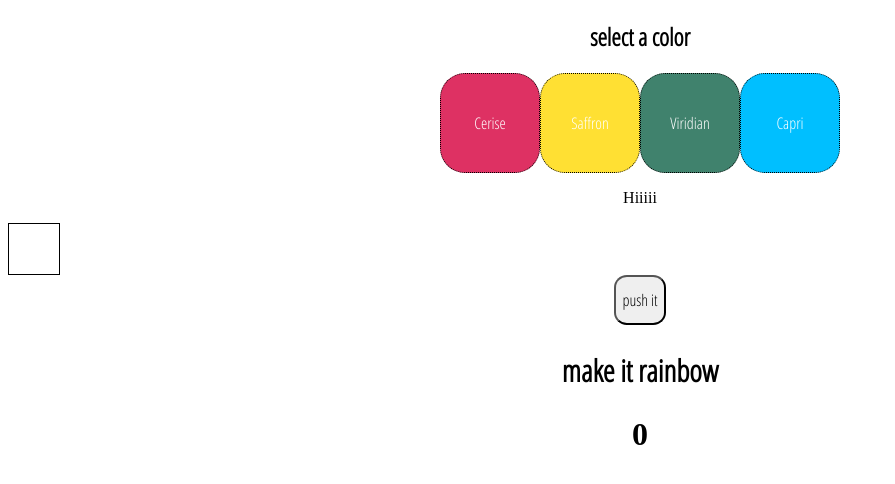
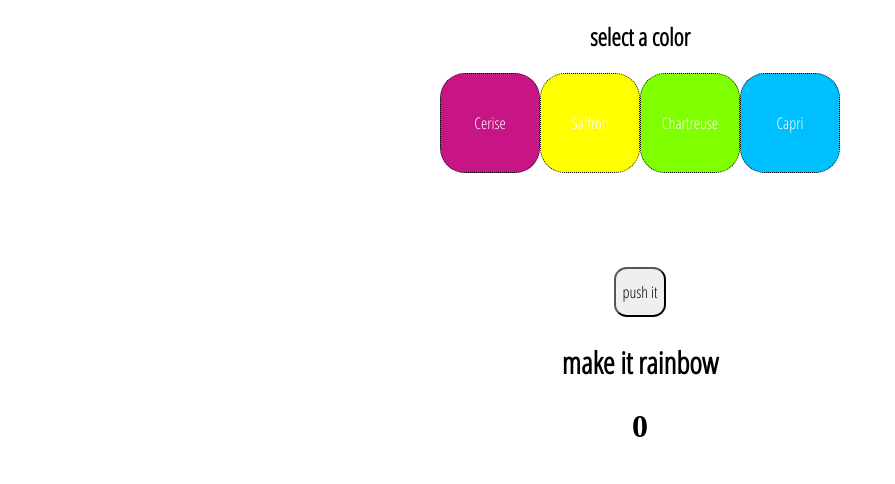
Before and after one commit to lacrivella/react-exercise, a React app: page / in a window 1280 px wide. Shown: the top 484 px of the page, without its empty margins (0-895 px from the left). Built offline with nearby package versions, Linux system fonts and the light colour scheme.

Commit message:
made my color div into it's own component

```diff
--- a/src/components/App.js
+++ b/src/components/App.js
@@ -18,7 +18,7 @@ export default class App extends Component {
     color: ''
   };
 
-  colorClick = color => {
+  colorClickState = color => {
     this.setState({ color });
   }
   render() {
@@ -35,7 +35,7 @@ export default class App extends Component {
        <Cat name="Omi" breed="Bombay" color="black short hair" />
        <Color hex="#3B444B" rgb={{ red: 58, green: 68, blue: 75 }} name="arsenic gray" />
        <Header title="Color Button" /> */}
-      <ColorPicker colorClick={this.colorClick}/>
+      <ColorPicker colorClick={this.colorClickState}/>
       <ColorDisplay color={color}/>
       <Incrementer />
      </>
--- a/src/components/ColorDisplay.css
+++ b/src/components/ColorDisplay.css
@@ -1,5 +1,7 @@
   .ColorDisplay {
+    display: inline-block;
     height: 50px;
     width: 50px;
-    border: solid black 1px;
+    margin: 20px;
+    border-radius: 180%;
     }
--- a/src/components/ColorDisplay.js
+++ b/src/components/ColorDisplay.js
@@ -3,10 +3,9 @@ import PropTypes from 'prop-types';
 import styles from './ColorDisplay.css';
 
 function ColorDisplay({ color }) {
-  console.log(typeof color);
+  console.log(color);
   return (
     <>
-    <p>Hiiiii</p>
     <div className={styles.ColorDisplay} style={{ backgroundColor: color }}></div>
     </>
   );
--- a/src/components/ColorPicker.css
+++ b/src/components/ColorPicker.css
@@ -10,17 +10,17 @@
     font-family: 'Open Sans Condensed', sans-serif;
   }
 
-  .cerise {
-    background-color: #DE3163;
+  .mediumvioletred {
+    background-color: mediumvioletred;
   }
-  .saffron {
-    background-color: #ffe033;
+  .yellow {
+    background-color: yellow;
   }
-  .viridian {
-    background-color: #40826D;
+  .chartreuse {
+    background-color: chartreuse;
   }
-  .capri {
-    background-color: #00BFFF;
+  .deepskyblue {
+    background-color: deepskyblue;
   }
 
 h1 {
--- a/src/components/ColorPicker.js
+++ b/src/components/ColorPicker.js
@@ -6,10 +6,10 @@ export default class ColorPicker extends Component {
     return (
       <section className={styles.ColorPicker}>
         <h1>select a color</h1>
-        <button className={styles.cerise} onClick={()=> this.props.colorClick('cerise')}>Cerise</button>
-        <button className={styles.saffron} onClick={()=> this.props.colorClick('saffron')}>Saffron</button>
-        <button className={styles.viridian} onClick={()=> this.props.colorClick('viridian')}>Viridian</button>
-        <button className={styles.capri} onClick={()=> this.props.colorClick('capri')}>Capri</button>
+        <button className={styles.mediumvioletred} onClick={()=> this.props.colorClick('mediumvioletred')}>Cerise</button>
+        <button className={styles.yellow} onClick={()=> this.props.colorClick('yellow')}>Saffron</button>
+        <button className={styles.chartreuse} onClick={()=> this.props.colorClick('chartreuse')}>Chartreuse</button>
+        <button className={styles.deepskyblue} onClick={()=> this.props.colorClick('deepskyblue')}>Capri</button>
       </section>
     );
   }
```
